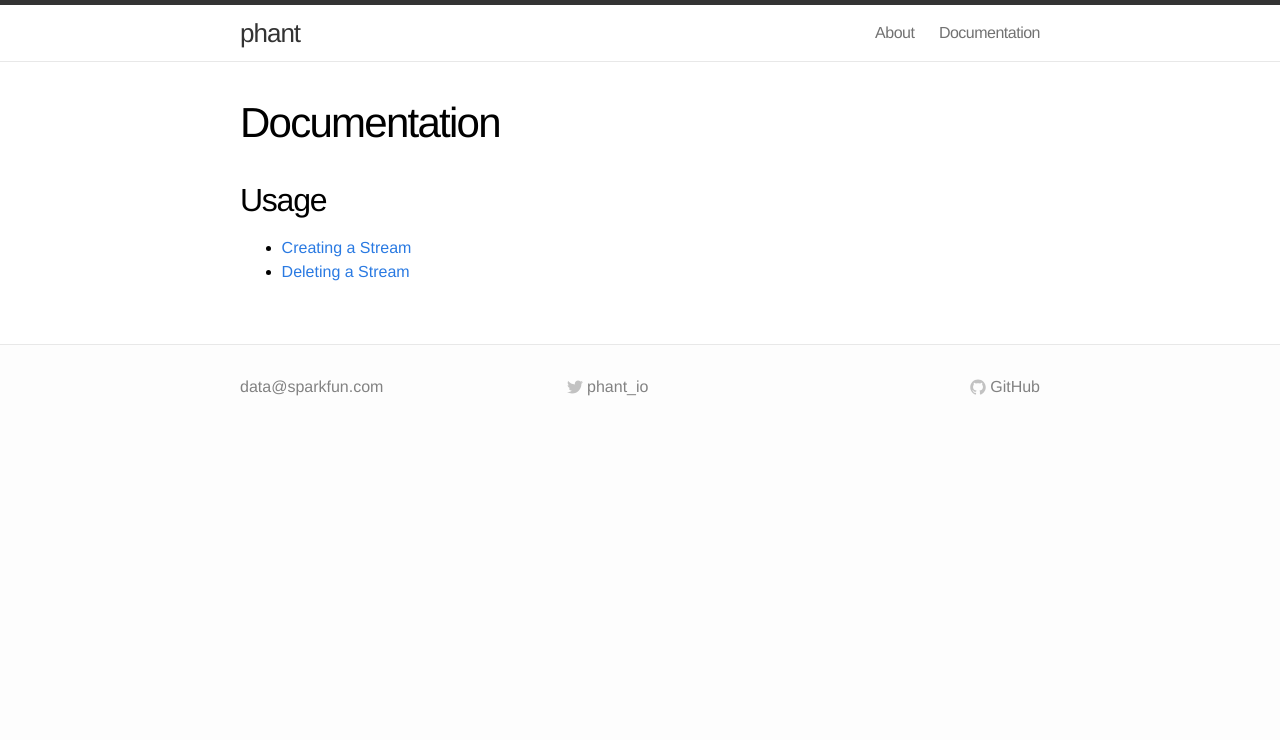
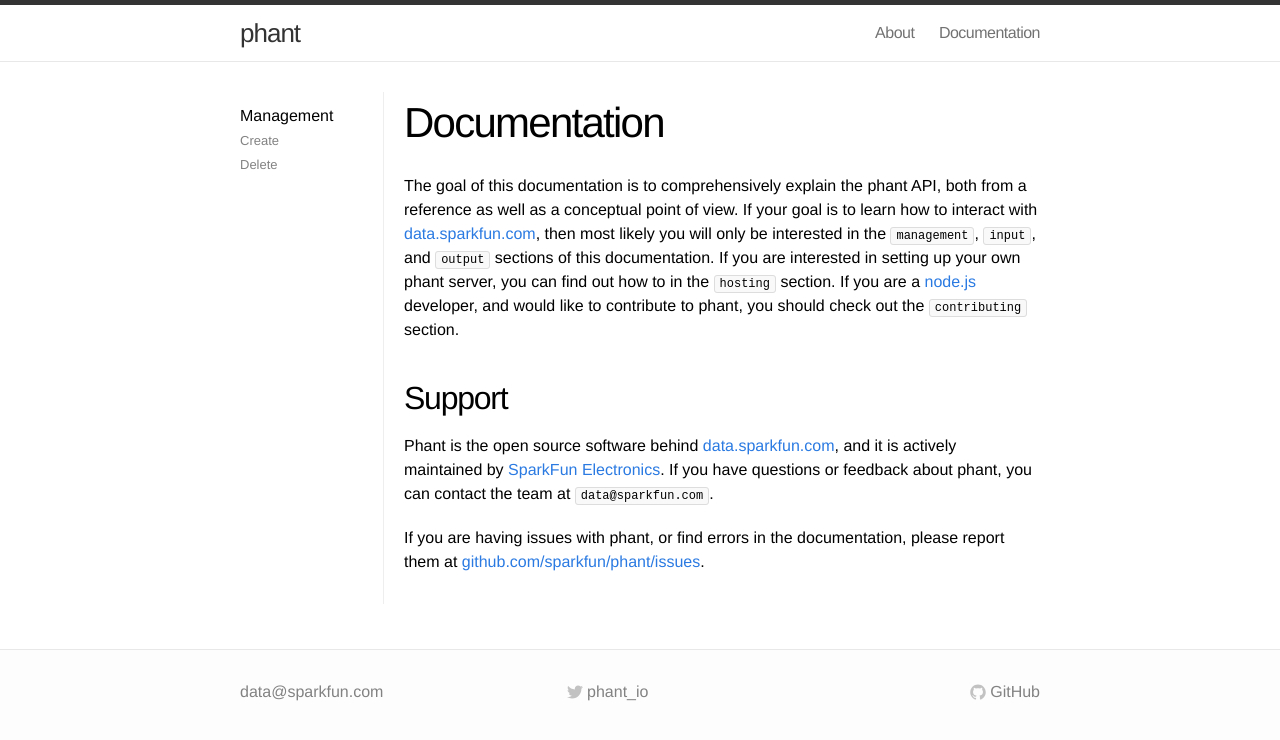
Before and after one commit to sparkfun/phant-docs, a Jekyll site: the page built from docs/index.md, in a window 1280 px wide. Shown: the top 740 px of the page. Built offline with Jekyll 4.4.1, drawn with Linux system fonts in a browser that asks for light colours.

Commit message:
adds documentation index and new docs layout

```diff
--- /dev/null
+++ b/_layouts/docs.html
@@ -0,0 +1,38 @@
+---
+layout: default
+---
+
+<div class="docs">
+
+  <div class="docs-col-1">
+
+    <div class="toc">
+      <h5>Management</h5>
+      <ul>
+        {% for page in site.pages %}
+          {% if page.docs == "Management" %}
+            <li><a href="{{ page.url | prepend: site.baseurl }}">{{ page.title }}</a></li>
+          {% endif %}
+        {% endfor %}
+      </ul>
+    </div>
+
+  </div>
+
+  <div class="docs-col-2">
+
+    <div class="post">
+
+      <header class="post-header">
+        <h1>{{ page.title }}</h1>
+      </header>
+
+      <article class="post-content">
+      {{ content }}
+      </article>
+
+    </div>
+
+  </div>
+
+</div>
--- a/css/main.css
+++ b/css/main.css
@@ -227,12 +227,12 @@ a:visited { color: #205caa; }
   font-size: 12px;
 }
 
-.post code { padding: 1px 5px; }
+.post code { padding: 1px 5px; white-space: nowrap;}
 
 .post ul,
 .post ol { margin-left: 1.35em; }
 
-.post pre code { border: none; word-wrap:break-word; }
+.post pre code { border: none; word-wrap: break-word; white-space: normal; }
 
 /* terminal */
 .post pre.terminal {
@@ -398,8 +398,44 @@ a:visited { color: #205caa; }
 }
 
 
-/* urls */
+/* docs */
 /* ----------------------------------------------------------*/
+
+.docs .docs-col-1 .toc {
+  padding-top: 12px;
+}
+
+.docs .docs-col-1 .toc ul {
+  list-style: none;
+}
+
+.docs .docs-col-1 .toc ul li a {
+  color: #828282;
+  font-size: 13px;
+}
+
+.docs .docs-col-1 {
+  float: left;
+  margin-bottom: 15px;
+  width: 174px;
+  width: -webkit-calc(18% - 11px);
+  width: -moz-calc(18% - 11px);
+  width: -o-calc(18% - 11px);
+  width: calc(18% - 11px);
+  margin-right: 10px;
+}
+.docs .docs-col-2 {
+  float: left;
+  margin-bottom: 15px;
+  padding-left: 20px;
+  width: 603px;
+  width: -webkit-calc(75% - 21px);
+  width: -moz-calc(82% - 21px);
+  width: -o-calc(82% - 21px);
+  width: calc(82% - 21px);
+  border-left: 1px solid #eee;
+}
+
 div.url {
   padding: 8px;
   font-family: Menlo,Monaco,"Courier New",monospace;
--- a/docs/index.md
+++ b/docs/index.md
@@ -1,9 +1,21 @@
 ---
-layout: page
+layout: docs
 title: Documentation
 nav: true
 ---
 
-## Usage
-* [Creating a Stream](/docs/usage/create/)
-* [Deleting a Stream](/docs/usage/delete/)
+The goal of this documentation is to comprehensively explain the phant API,
+both from a reference as well as a conceptual point of view.  If your goal
+is to learn how to interact with [data.sparkfun.com](http://data.sparkfun.com),
+then most likely you will only be interested in the `management`, `input`, and `output`
+sections of this documentation.  If you are interested in setting up your own phant
+server, you can find out how to in the `hosting` section.  If you are a [node.js](http://nodejs.org)
+developer, and would like to contribute to phant, you should check out the `contributing` section.
+
+## Support
+Phant is the open source software behind [data.sparkfun.com](https://data.sparkfun.com),
+and it is actively maintained by [SparkFun Electronics](https://sparkfun.com). If
+you have questions or feedback about phant, you can contact the team at `data@sparkfun.com`.
+
+If you are having issues with phant, or find errors in the documentation, please report them
+at [github.com/sparkfun/phant/issues](https://github.com/sparkfun/phant/issues).
```
Also changed, not shown: docs/management/create.md (renamed from docs/usage/create.md, +3 -2 lines), docs/management/delete.md (renamed from docs/usage/delete.md, +6 -4 lines).
